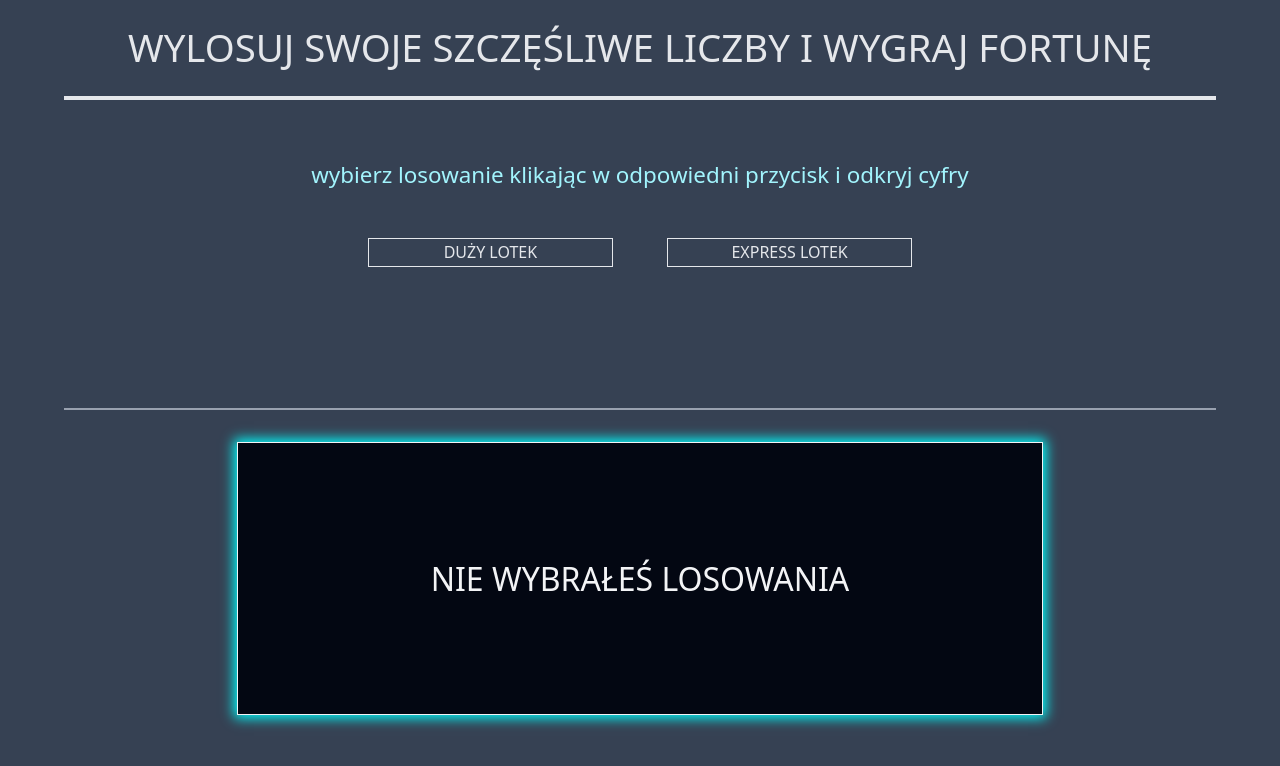
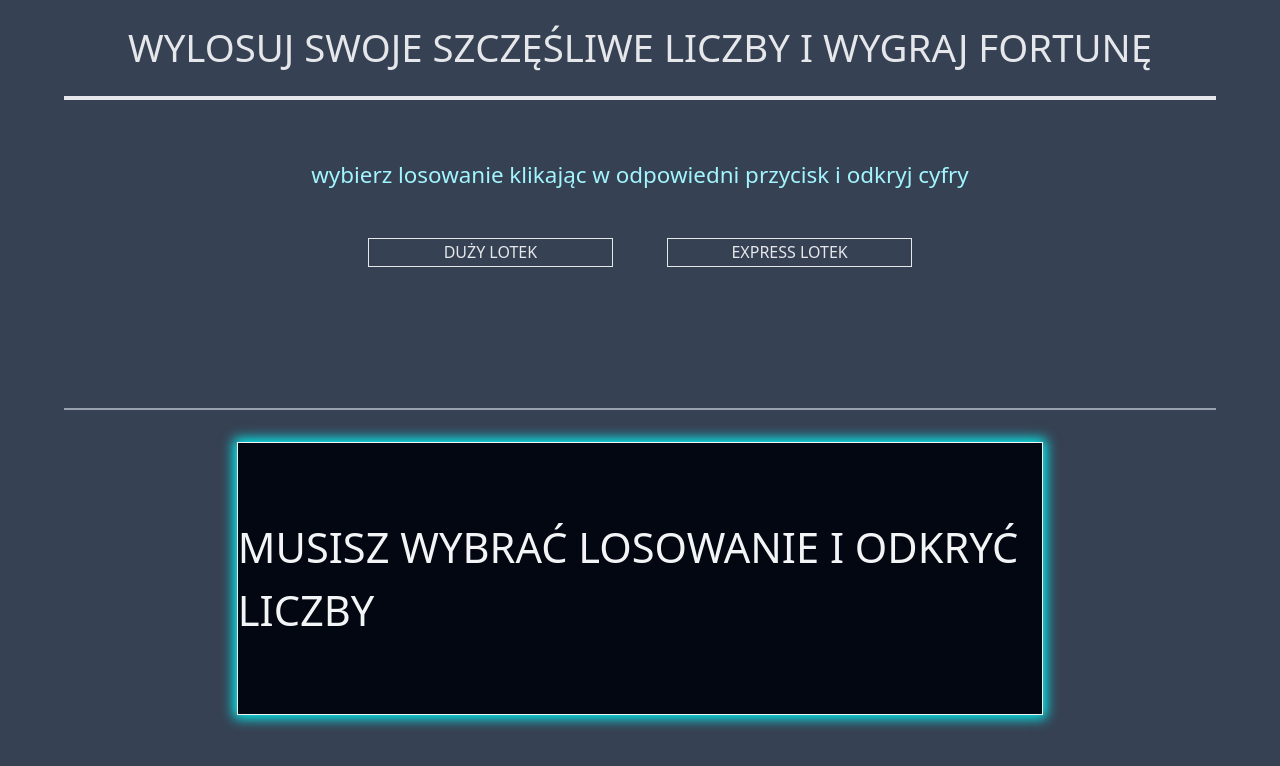
Before and after one commit to Scorpion19702022/RANDOM_LOTTTO_NUMBERS, a React (Vite) app: page / in a window 1280 px wide. Shown: the top 766 px of the page. Built offline with nearby package versions, Linux system fonts and the light colour scheme.

Commit message:
added style

```diff
--- a/src/Components/LottoPopupError/LottoPopupError.tsx
+++ b/src/Components/LottoPopupError/LottoPopupError.tsx
@@ -1,8 +1,8 @@
 const LottoPopupError = () => {
 	return (
 		<section className='absolute w-full h-[70%] bg-gray-950 border-[0.04em] border-gray-100 flex justify-center items-center shadow-[0px_0px_12px_3px_cyan] lg:w-[70%] visible'>
-			<h1 className='text-gray-100 text-[1.2em] md:text-[1.6em] lg:text-[2em]'>
-				{`nie wybrałeś losowania`.toLocaleUpperCase()}
+			<h1 className='text-gray-100 text-[1.2em] md:text-[1.6em] lg:text-[2.6em]'>
+				{`musisz wybrać losowanie i odkryć liczby`.toLocaleUpperCase()}
 			</h1>
 		</section>
 	)
```
